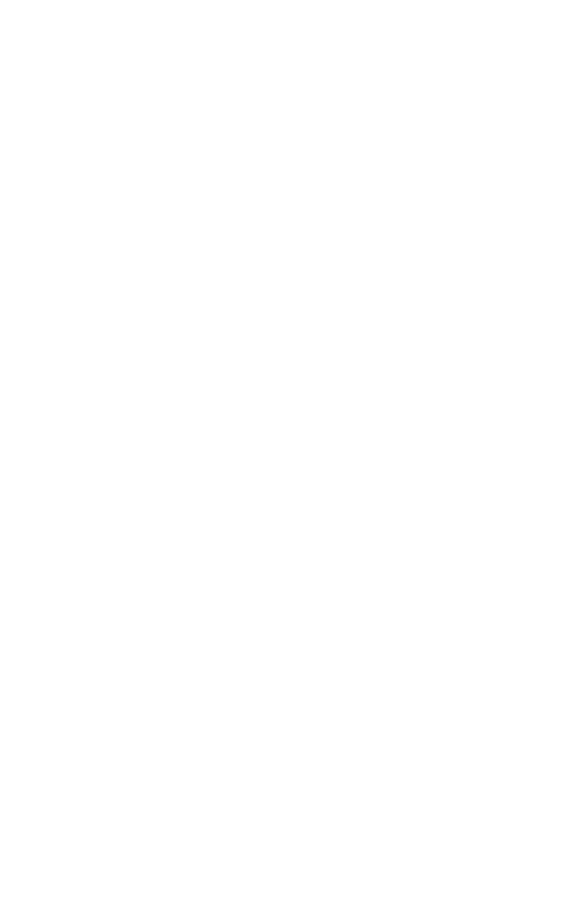
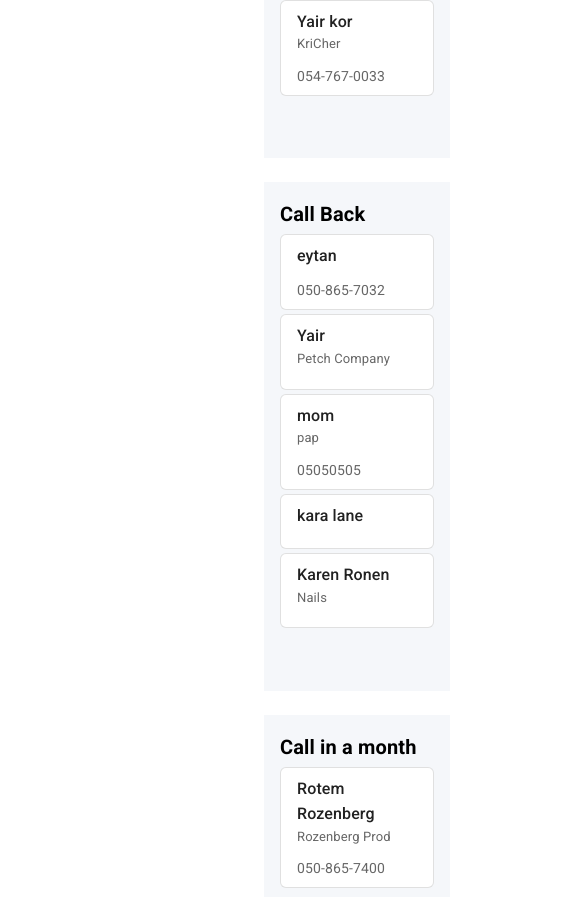
Before and after one commit to Eytan3000/CRM1, a React (Create React App) app: page / in a window 390 px wide. Shown: the part 1100-1997 px from the top of the page, 585 px wide, since content can reach past the window. Before the commit the page ends 844 px from the top, so only its background shows below. Built offline with nearby package versions, Linux system fonts and the light colour scheme; data requests are answered from the project's data file.

Commit message:
responsive leadRender done

```diff
--- a/data/db.json
+++ b/data/db.json
@@ -19,6 +19,10 @@
     {
       "name": "More Details",
       "id": 5
+    },
+    {
+      "name": "Yael",
+      "id": 6
     }
   ],
   "leads": [
@@ -688,6 +692,46 @@
       "dateCreated": "04.07.2023",
       "notes": [],
       "id": 41
+    },
+    {
+      "stage": "Call in a month",
+      "name": "Rotem Rozenberg",
+      "phone": "0508657400",
+      "email": "",
+      "website": "",
+      "facebook": "",
+      "linkedin": "",
+      "otherLink": "",
+      "companyName": "Rozenberg Prod",
+      "companyPhone": "",
+      "companyEmail": "",
+      "companyWebsite": "",
+      "companyFacebook": "",
+      "companyLinkedin": "",
+      "companyOtherLink": "",
+      "dateCreated": "05.07.2023",
+      "notes": [],
+      "id": 42
+    },
+    {
+      "stage": "Yael",
+      "name": "Koral",
+      "phone": "0508987744",
+      "email": "",
+      "website": "",
+      "facebook": "",
+      "linkedin": "",
+      "otherLink": "",
+      "companyName": "",
+      "companyPhone": "",
+      "companyEmail": "",
+      "companyWebsite": "",
+      "companyFacebook": "",
+      "companyLinkedin": "",
+      "companyOtherLink": "",
+      "dateCreated": "05.07.2023",
+      "notes": [],
+      "id": 43
     }
   ]
 }
--- a/src/components/Layout.js
+++ b/src/components/Layout.js
@@ -20,11 +20,11 @@
 
 const useStyles = makeStyles((theme) => {
   return {
-    // page: {
-    //   background: '#f9f9f9',
-    //   width: '100%',
-    //   padding: theme.spacing(3),
-    // },
+    page: {
+      // background: '#f9f9f9',
+      width: '100%',
+      padding: theme.spacing(3),
+    },
     drawer: {
       width: drawerWidth,
     },
--- a/src/components/LeadCard.js
+++ b/src/components/LeadCard.js
@@ -88,10 +88,11 @@
             {lead.company}
           </Typography>
           <Typography
+            noWrap
             onClick={handleTypographyClick}
             sx={{ fontSize: 14 }}
             color="text.secondary">
-            {' '}
+            {/* {' '} */}
             {formatPhoneNumber(lead.phone)}
           </Typography>
           {/* <Typography variant="body2">
@@ -165,7 +166,6 @@
     //   </CardContent>
     // </Card>
 
-    <Box sx={{ minWidth: 275 }}>
     <Card
       key={keyVal}
       variant="outlined"
@@ -175,6 +175,5 @@
       }}>
       {card}{' '}
     </Card>
-    </Box>
   );
 }
--- a/src/components/leadRender/leadRenderColumn.js
+++ b/src/components/leadRender/leadRenderColumn.js
@@ -1,7 +1,7 @@
 import React, { useState } from 'react';
 import LeadCard from '../LeadCard';
 import { deleteLeadFromDb } from '../../helpers/dbFunctions';
-import { Box, Button, Modal, Stack } from '@mui/material';
+import { Box, Button, Grid, Modal, Stack } from '@mui/material';
 import TitleLabel from '../TitleLabel';
 import { makeStyles } from '@material-ui/core';
 import { convertCamelCaseToSpaces } from '../../helpers/helpers';
--- a/src/pages/LeadsRender.js
+++ b/src/pages/LeadsRender.js
@@ -9,6 +9,10 @@
 import { updateStageToDb } from '../helpers/dbFunctions';
 
 import LeadRenderColumn from '../components/leadRender/LeadRenderColumn';
+import { Grid, Paper } from '@mui/material';
+import styled from '@emotion/styled';
+import LeadCard from '../components/LeadCard';
+import { Box, Container } from '@material-ui/core';
 
 //----------------------------------------------------------
 
@@ -44,15 +48,46 @@
       .catch((err) => console.error(err));
   };
 
+  // return (
+  //   <div>
+  //     <AddStagePopper updateStage={updateStage} />
+  //     <NewLeadModal setRerender={() => setRerender(!reRender)} />
+  //     <Stack direction="row" spacing={5} justifyContent="flex-start">
+  //       {stages.map((stage) => (
+  //         <LeadRenderColumn stage={stage} leads={leads} idPassUp={idPassUp} />
+  //       ))}
+  //     </Stack>
+  //   </div>
+  // );
+
+  // return (
+  //   <Grid container>
+  //     <Grid item xs={12} sm={6} md={3}>
+  //       <Paper>1</Paper>
+  //     </Grid>
+  //     <Grid item xs={12} sm={6} md={3}>
+  //       <Paper>2</Paper>
+  //     </Grid>
+  //     <Grid item xs={12} sm={6} md={3}>
+  //       <Paper>3</Paper>
+  //     </Grid>
+  //     <Grid item xs={12} sm={6} md={3}>
+  //       <Paper>4</Paper>
+  //     </Grid>
+  //   </Grid>
+  // );
+
   return (
     <div>
       <AddStagePopper updateStage={updateStage} />
       <NewLeadModal setRerender={() => setRerender(!reRender)} />
-      <Stack direction="row" spacing={5} justifyContent="flex-start">
+      <Grid container spacing={3}>
         {stages.map((stage) => (
-          <LeadRenderColumn stage={stage} leads={leads} idPassUp={idPassUp} />
+          <Grid item key={stage.id} sm={12} md={12 / stages.length}>
+            <LeadRenderColumn stage={stage} leads={leads} idPassUp={idPassUp} />
+          </Grid>
         ))}
-      </Stack>
+      </Grid>
     </div>
   );
 }
```
Lines whose indentation alone changed are shown as unchanged.
